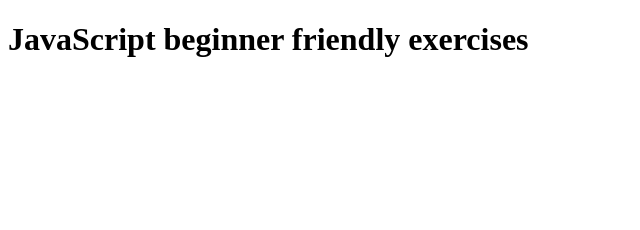
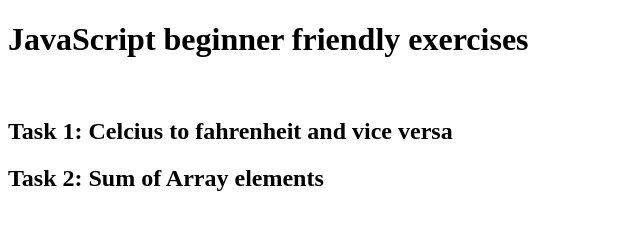
Before and after one commit to mkayf/Javascript-beginner-exercises, a plain HTML site: page index.html in a window 1280 px wide. Shown: the whole page, without its empty margins (0-640 px from the left). Drawn offline with Linux system fonts and the light colour scheme.

Commit message:
Task 2 added to repo

```diff
--- a/index.html
+++ b/index.html
@@ -7,8 +7,11 @@
 </head>
 <body>
     <h1>JavaScript beginner friendly exercises</h1>
-    <script src="script.js">
+    <br>
+    <h2>Task 1: Celcius to fahrenheit and vice versa</h2>
+    <h2>Task 2: Sum of Array elements</h2>
 
-    </script>
+
+    <script src="script.js"></script>
 </body>
 </html>
--- a/script.js
+++ b/script.js
@@ -28,3 +28,8 @@
     // console.log(rezult2);
 
     // compelte
+
+
+// TASK 2: Ek array banao jis mein random numbers like 1,4,2,5,2 ya jo bhi numbers daalo aur ek dusra variable banao jese "AddedValues" ke naam se us mein array ke numebrs ka sum calculate karke daalo aur phr us variable ko print karwao.
+
+// Apni apni branches mein code likhna.
```
